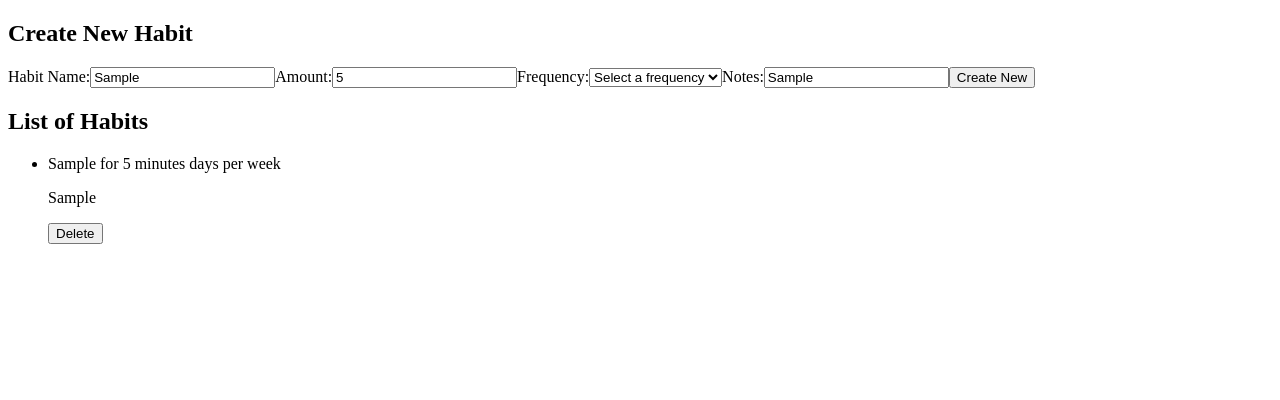
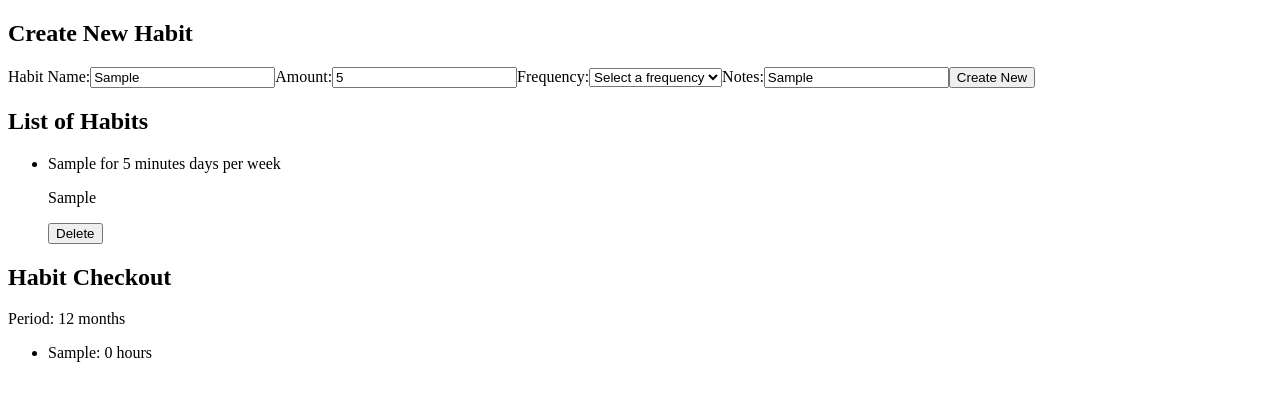
Before and after one commit to jruffolo/habit-impact, a React (Vite) app: page / in a window 1280 px wide. Both pictures are taken after typing "Sample", "5", "Sample" into the empty fields and a click on the button "Create New". Shown: the top 400 px of the page. Built offline with nearby package versions, Linux system fonts and the light colour scheme.

Commit message:
Add rough results checkout list

```diff
--- a/src/App.jsx
+++ b/src/App.jsx
@@ -8,6 +8,7 @@ function App() {
     <>
       <InputForm state={habits} updateState={setHabits} />
       <HabitList habits={habits} state={habits} updateState={setHabits}/>
+      <HabitCheckout habits={habits} />
     </>
   )
 }
@@ -91,4 +92,31 @@ function HabitCard({ habit, onDelete }) {
   )
 }
 
+function HabitCheckout({ habits }) {
+  const [period, setPeriod] = useState(12);
+  const WEEK_TO_MONTH = 13 / 3;
+  const WEEK_ADJUST = 365 / 364;
+
+  function totalTime(amount, freq, period) {
+    const minutes = amount * freq * period * WEEK_TO_MONTH * WEEK_ADJUST;
+    return Math.ceil(minutes / 60);
+  }
+
+  const items = habits.map((habit, i) => {
+    const time = totalTime(habit.amount, habit.frequency, period);
+
+    return <li key={i}>{habit.name}: {time} hours</li>
+  })
+
+  return (
+    <>
+    <h2>Habit Checkout</h2>
+    <p>Period: {period} months</p>
+    <ul>
+      {items}
+    </ul>
+    </>
+  )
+}
+
 export default App
```
